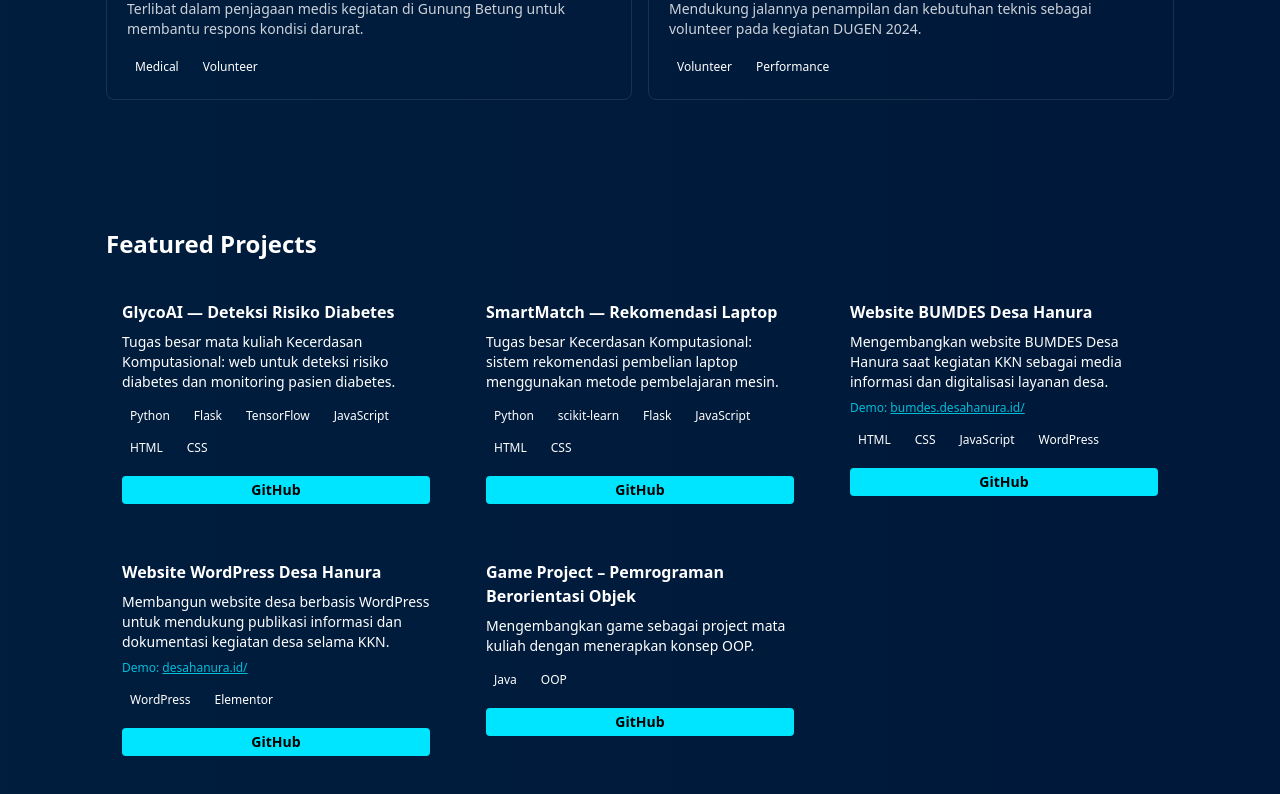
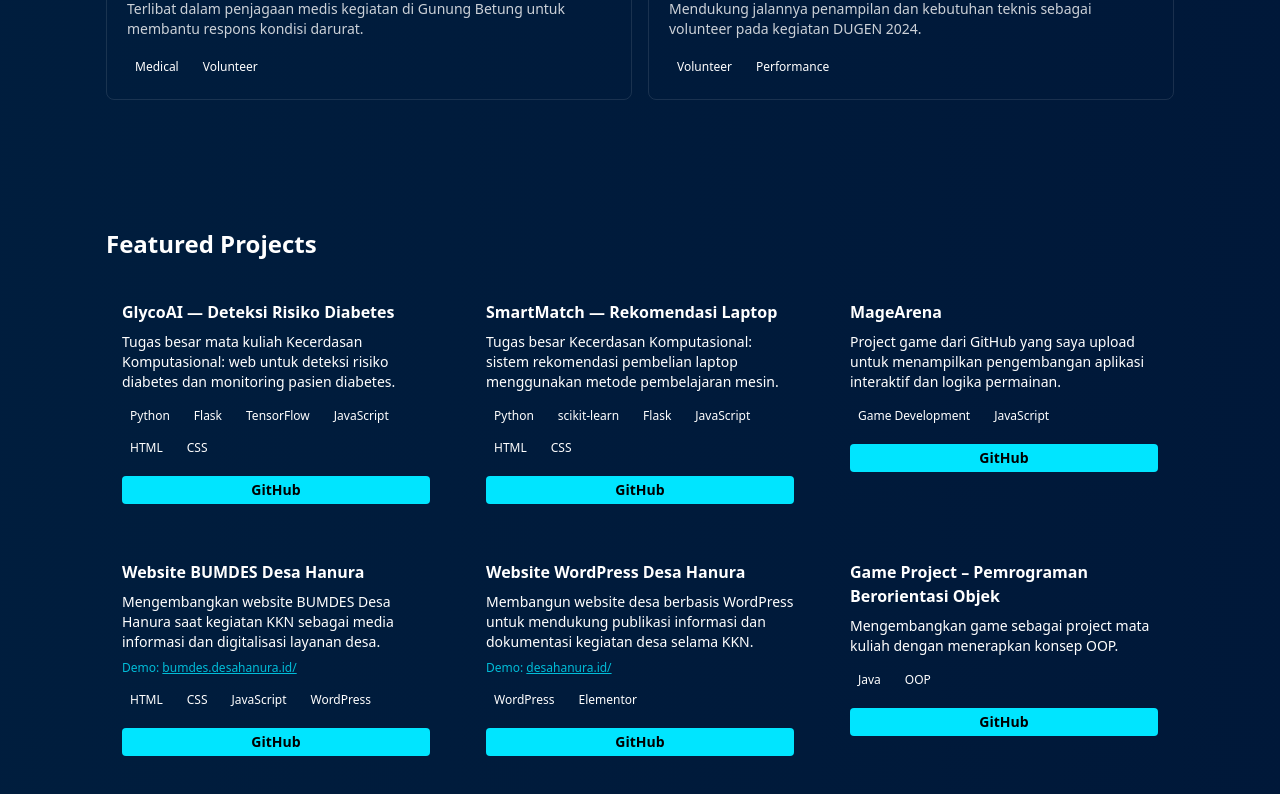
Before and after one commit to gusti06/Portofolio-Doni-Agus-Setiawan, a Next.js app: page / in a window 1280 px wide. Shown: the part 6619-7413 px from the top of the page. Built offline with nearby package versions, Linux system fonts and the light colour scheme.

Commit message:
feat: add MageArena project to Projects

```diff
--- a/src/components/Projects.tsx
+++ b/src/components/Projects.tsx
@@ -14,6 +14,14 @@ export default function Projects(){
       desc: 'Tugas besar Kecerdasan Komputasional: sistem rekomendasi pembelian laptop menggunakan metode pembelajaran mesin.',
       tech: ['Python','scikit-learn','Flask','JavaScript','HTML','CSS'],
       github: 'https://github.com/gusti06/Tubes-KK-SmartMatch',
+      demo: ''
+    },
+    {
+      title: 'MageArena',
+      category: 'Game Development',
+      desc: 'Project game dari GitHub yang saya upload untuk menampilkan pengembangan aplikasi interaktif dan logika permainan.',
+      tech: ['Game Development','JavaScript'],
+      github: 'https://github.com/gusti06/MageArena',
       demo: ''
     },
     {
```
